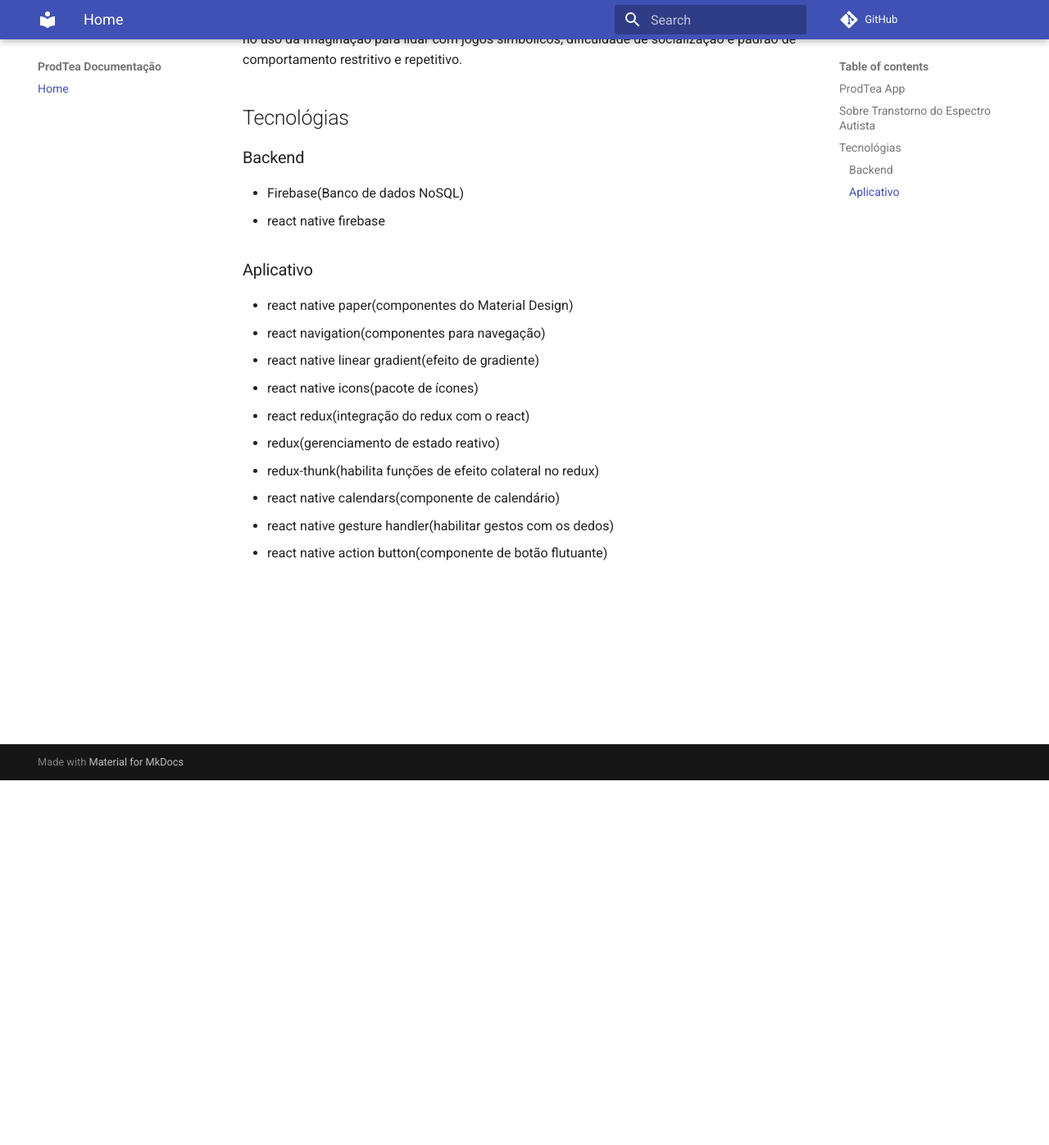
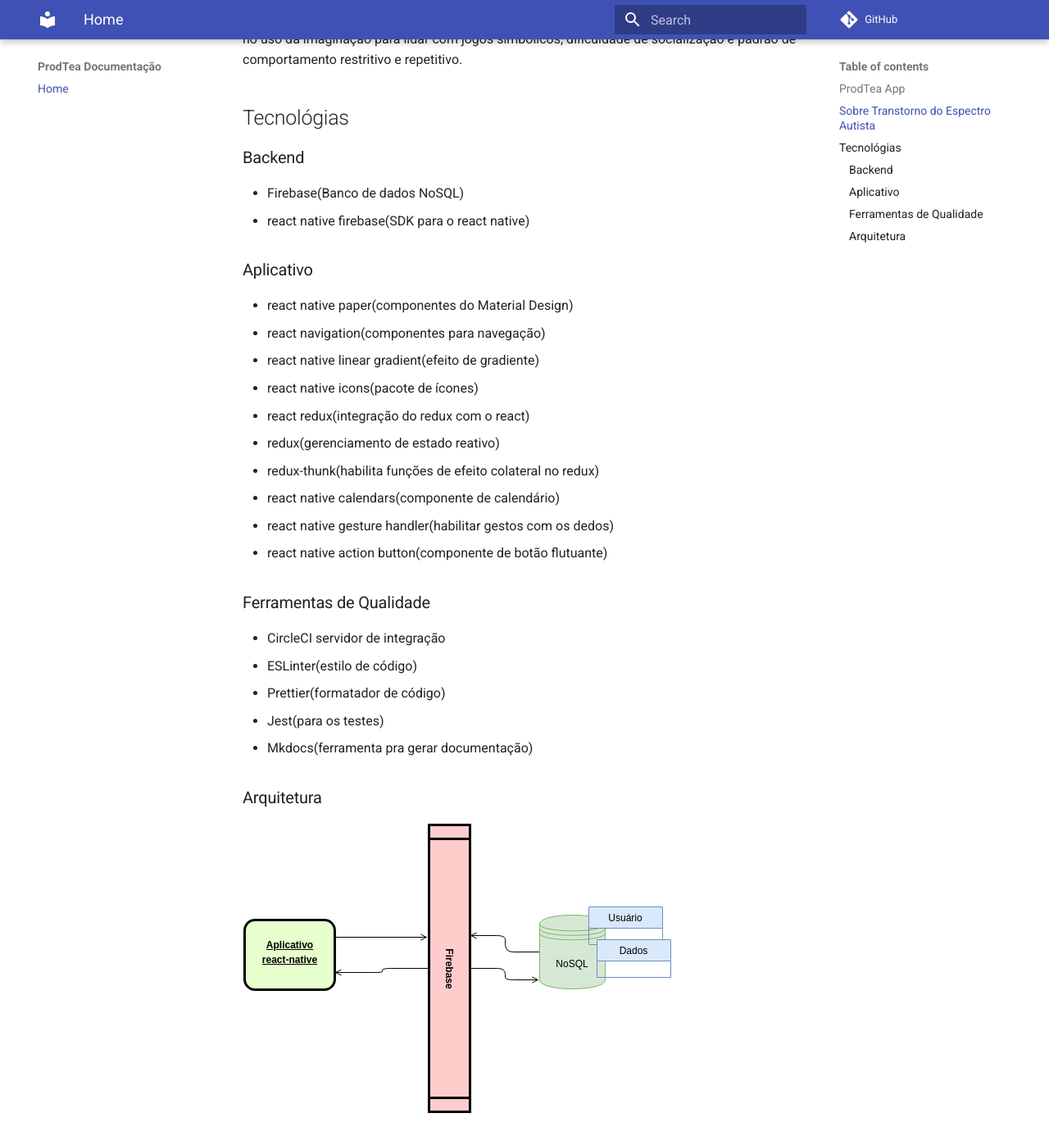
Before and after one commit to daviwesley/ProdTeaApp, an MkDocs documentation site: the page built from docs/index.md, in a window 1280 px wide and 1400 px high, scrolled down 448 px. Shown: the top 1397 px of the window at 82% size. Built offline with MkDocs 1.6.1 and Material for MkDocs 9.7.7, drawn with Linux system fonts in a browser that asks for light colours; comment, search, counter and statistics services are not loaded; old or Windows-style settings are respelled for this version of MkDocs.

Commit message:
Update index.md

```diff
--- a/docs/index.md
+++ b/docs/index.md
@@ -12,7 +12,7 @@
 ### Backend
 
  - Firebase(Banco de dados NoSQL)
- - react native firebase
+ - react native firebase(SDK para o react native)
 
 ### Aplicativo
 
@@ -26,3 +26,14 @@
  - react native calendars(componente de calendário)
  - react native gesture handler(habilitar gestos com os dedos)
  - react native action button(componente de botão flutuante)
+
+### Ferramentas de Qualidade
+
+ - CircleCI servidor de integração
+ - ESLinter(estilo de código)
+ - Prettier(formatador de código)
+ - Jest(para os testes)
+ - Mkdocs(ferramenta pra gerar documentação)
+
+### Arquitetura
+![arquiteura simples do aplicativo](https://github.com/daviwesley/ProdTeaApp/blob/master/docs/images/arquitetura.png)
```
